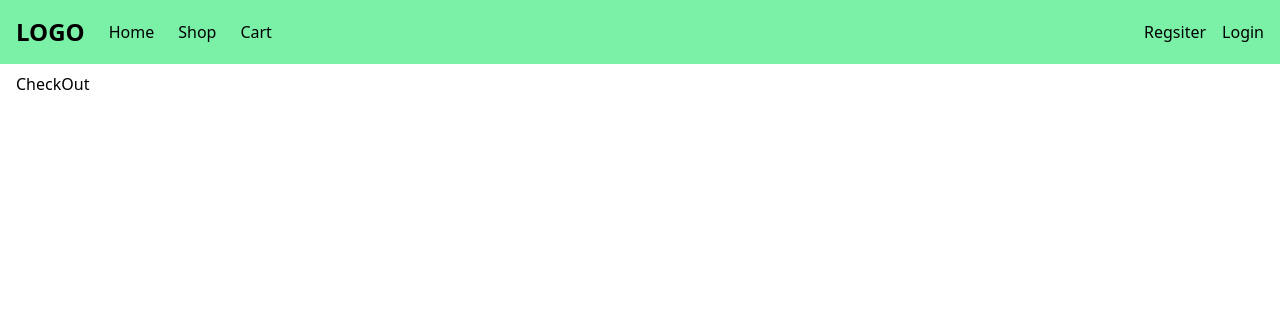
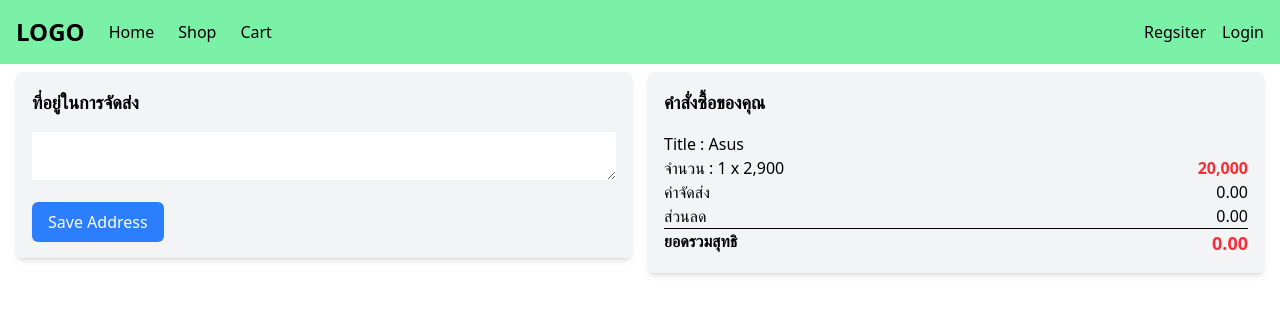
Before and after one commit to BLK45/learn-react-ecom, a React (Vite) app in the folder client/: page /checkout in a window 1280 px wide. Shown: the top 314 px of the page. Built offline with nearby package versions, Linux system fonts and the light colour scheme.

Commit message:
Font-end-Ep21

```diff
--- /dev/null
+++ b/client/src/components/Card/SummaryCart.jsx
@@ -0,0 +1,66 @@
+import React from "react";
+
+const SummaryCart = () => {
+  return (
+    <div className="mx-auto">
+      <div className="flex flex-warp gap-4">
+        {/* Left */}
+        <div className="w-2/4">
+          <div
+            className="bg-gray-100 p-4 rounded-md  border-gray-100
+          shadow-md space-y-4"
+          >
+            <h1 className="font-bold text-lg">ที่อยู่ในการจัดส่ง</h1>
+            <textarea className="w-full bg-white px-2" />
+            <button
+              className="bg-blue-500 text-white px-4 py-2 rounded-md
+             hover:bg-blue-700 hover:scale-105 hover:translate-y-1 hover:duration-200"
+            >
+              Save Address
+            </button>
+          </div>
+        </div>
+        {/* Right */}
+        <div className="w-2/4">
+          <div
+            className="bg-gray-100 p-4 rounded-md border-gray-100
+          shadow-md space-y-4"
+          >
+            <h1 className="text-lg font-bold">คำสั่งซื้อของคุณ</h1>
+            {/* Item list */}
+            <div>
+              <div className="flex justify-between items-end">
+                <div>
+                  <p>Title : Asus</p>
+                  <p>จำนวน : 1 x 2,900</p>
+                </div>
+                <div>
+                  <p className="text-red-500 font-bold">20,000</p>
+                </div>
+              </div>
+              <div>
+                <div className="flex justify-between">
+                  <p>ค่าจัดส่ง</p>
+                  <p>0.00</p>
+                </div>
+                <div className="flex justify-between">
+                  <p>ส่วนลด</p>
+                  <p>0.00</p>
+                </div>
+              </div>
+              <hr />
+              <div>
+                <div className="flex justify-between">
+                  <p className="font-bold">ยอดรวมสุทธิ</p>
+                  <p className="text-red-500 font-bold text-lg">0.00</p>
+                </div>
+              </div>
+            </div>
+          </div>
+        </div>
+      </div>
+    </div>
+  );
+};
+
+export default SummaryCart;
--- a/client/src/pages/CheckOut.jsx
+++ b/client/src/pages/CheckOut.jsx
@@ -1,8 +1,11 @@
 import React from 'react'
+import SummaryCart from '../components/Card/SummaryCart'
 
 const CheckOut = () => {
   return (
-    <div>CheckOut</div>
+    <div>
+      <SummaryCart />
+    </div>
   )
 }
 
```
